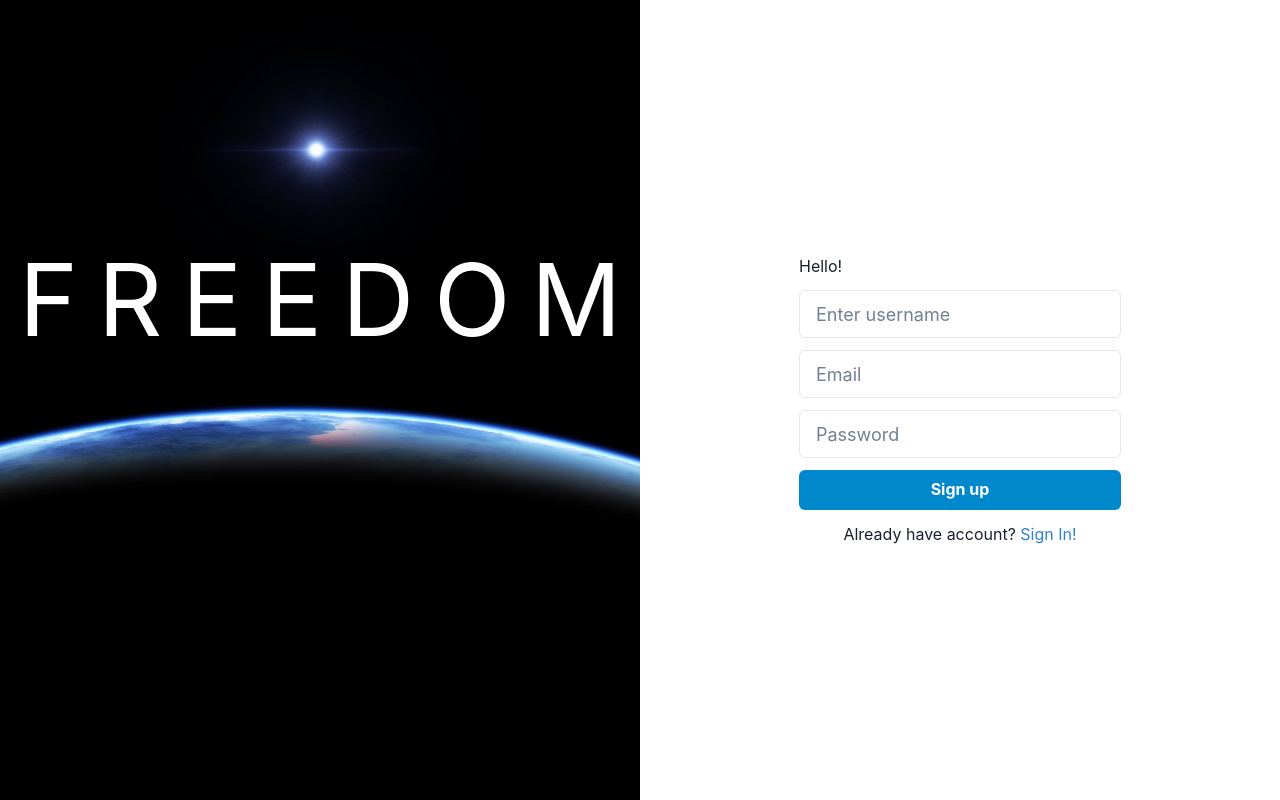
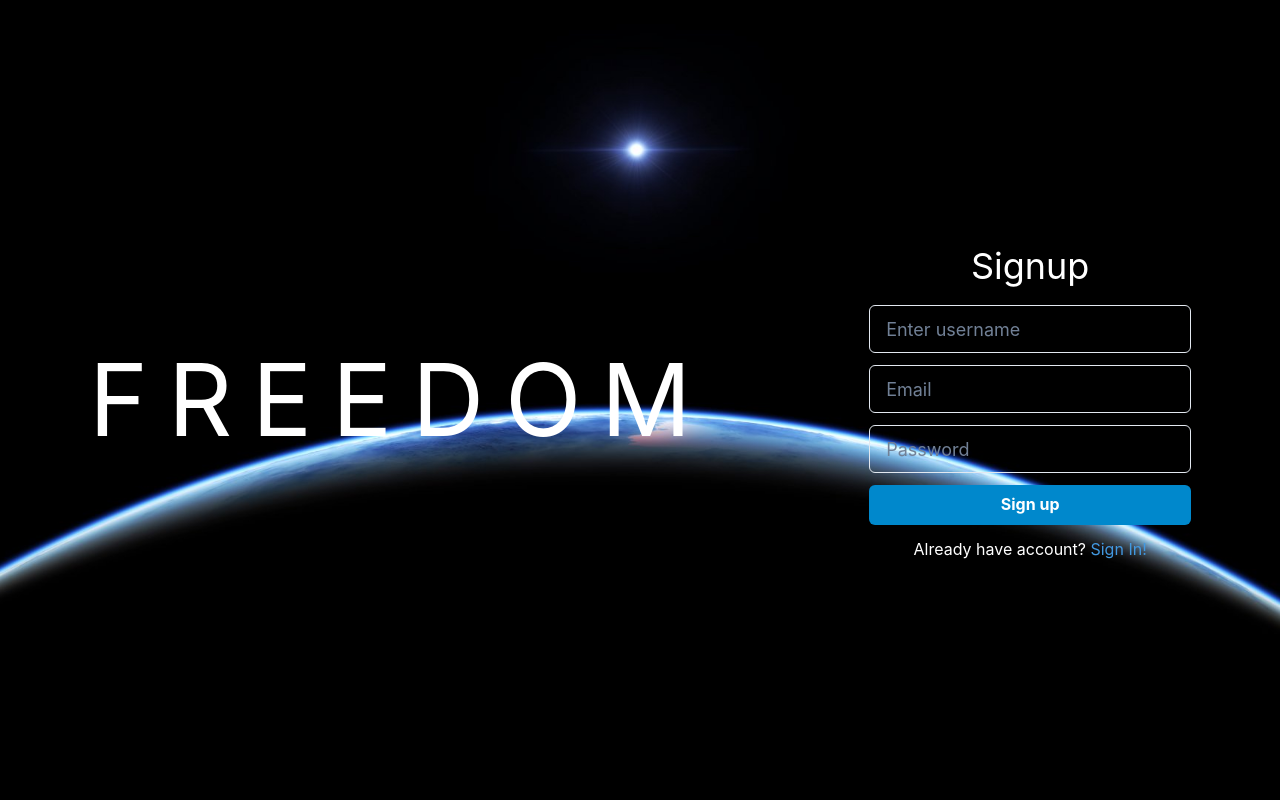
Before and after one commit to DjNekit/chat-next-frontend, a Next.js app: page /signup in a window 1280 px wide. Built offline with nearby package versions, Linux system fonts and the light colour scheme.

Commit message:
new signin design

```diff
--- a/src/components/Link/Link.tsx
+++ b/src/components/Link/Link.tsx
@@ -3,14 +3,16 @@ import NextLink from 'next/link';
 import { FC, ReactNode } from 'react';
 
 interface LinkProps extends Omit<ChakraLinkProps, 'as'> {
+  lighter?: boolean
   children: ReactNode
 }
 
-export const Link: FC<LinkProps> = ({ children, ...restProps }) => {
+export const Link: FC<LinkProps> = ({ lighter, children, ...restProps }) => {
+
   return (
     <ChakraLink
       as={NextLink}
-      color='blue.500'
+      color={lighter ? 'blue.400' : 'blue.500' }
       _hover={{
         color: 'blue.400'
       }}
--- a/src/components/Link/index.ts
+++ /dev/null
@@ -1 +0,0 @@
-export { Link } from './Link'
--- a/src/components/SigninLayout/AnimatedLogo.tsx
+++ b/src/components/SigninLayout/AnimatedLogo.tsx
@@ -1,5 +1,5 @@
 import { Box, Flex, Text } from '@chakra-ui/react'
-import { Link } from '../Link'
+import { Link } from '@/components'
 import s from './style.module.scss'
 
 export const AnimatedLogo = () => {
--- a/src/components/SigninLayout/SigninLayout.tsx
+++ b/src/components/SigninLayout/SigninLayout.tsx
@@ -1,4 +1,4 @@
-import { Box, Center, SimpleGrid } from "@chakra-ui/react"
+import { Box, Center, Flex, Grid, GridItem, SimpleGrid, position } from "@chakra-ui/react"
 import Image from "next/image"
 import { FC, ReactNode } from "react"
 import { AnimatedLogo } from "./AnimatedLogo"
@@ -9,31 +9,26 @@ interface SigninLayoutProps {
 
 export const SigninLayout: FC<SigninLayoutProps> = ({ children }) => {
   return (
-    <SimpleGrid
-      columns={{
-        sm: 1,
-        md: 2
+    <Flex
+      h='100vh'
+      flexDirection={{
+        md: 'row',
+        base: 'column'
       }}
-      h='100vh'
+      justifyContent='space-around'
     >
-      <Box pos='relative'>
-        <Image
-          src='/planet.jpeg'
-          alt="Background picture"
-          fill
-          style={{ objectFit: 'cover' }}
-        />
-        <AnimatedLogo />
-      </Box>
-      <Center
-        borderTopRightRadius='5%'
-        borderTopLeftRadius={{
-          base: '5%',
-          md: '0%',
+      <Image
+        src='/planet.jpeg'
+        alt="Background picture"
+        fill
+        style={{
+          objectFit: 'cover',
         }}
-      >
+      />
+      <AnimatedLogo />
+      <Center pos='relative'>
         {children}
       </Center>
-    </SimpleGrid>
+    </Flex>
   )
 }
--- a/src/components/SigninLayout/style.module.scss
+++ b/src/components/SigninLayout/style.module.scss
@@ -8,7 +8,6 @@
   display: flex;
   justify-content: center;
   align-items: center;
-  height: 75%;
   color: white;
   position: relative;
   z-index: 1;
--- a/src/components/index.ts
+++ b/src/components/index.ts
@@ -1,5 +1,5 @@
 export { SigninLayout } from "./SigninLayout/SigninLayout";
-export { Link } from './Link';
+export { Link } from './Link/Link';
 export { Loading } from './Loading/Loading'
 export { SidePanel } from './SidePanel/SidePanel'
 export { ChatWindow } from './ChatWindow/ChatWindow'
--- a/src/pages/signup.tsx
+++ b/src/pages/signup.tsx
@@ -3,7 +3,7 @@ import router from "next/router";
 import { useEffect } from "react";
 import { Button, Input, Text, Stack, Box } from "@chakra-ui/react";
 import { useForm } from "react-hook-form";
-import { Link } from "@/components/Link";
+import { Link } from "@/components";
 import { Loading, SigninLayout } from "@/components";
 import { useSignupMutation } from "@/redux/api/auth";
 import { useAppSelector } from "@/hooks/useAppSelector";
@@ -47,31 +47,37 @@ export default function SignupPage() {
           onSubmit={handleSubmit(onSubmit)}
         >
           <Stack spacing={3}>
-            <h1>Hello!</h1>
+            <Text fontSize='4xl' color='white' textAlign='center'>
+              Signup
+            </Text>
             <Input
               {...register('name', { required: true })}
               placeholder='Enter username'
               size='lg'
-              isInvalid={!!errors.name}
+              isInvalid={!!errors.submit || !!errors.name}
               onChange={clearSubmitError}
+              color='white'
             />
             <Input
               {...register('email', { required: true })}
               placeholder='Email'
               size='lg'
-              isInvalid={!!errors.email}
+              isInvalid={!!errors.submit || !!errors.email}
               onChange={clearSubmitError}
+              color='white'
             />
             <Input
               {...register('password', { required: true })}
               placeholder='Password'
               size='lg'
-              isInvalid={!!errors.password}
+              type='password'
+              isInvalid={!!errors.submit || !!errors.password}
               onChange={clearSubmitError}
+              color='white'
             />
             <Button type='submit'>Sign up</Button>
-            <Text textAlign='center'>
-              Already have account? <Link href='/signin'>Sign In!</Link>
+            <Text textAlign='center' color='white'>
+              Already have account? <Link href='/signin' lighter>Sign In!</Link>
             </Text>
           </Stack>
         </Box>
```
Also changed, not shown: src/pages/signin.tsx (+12 -4 lines).
